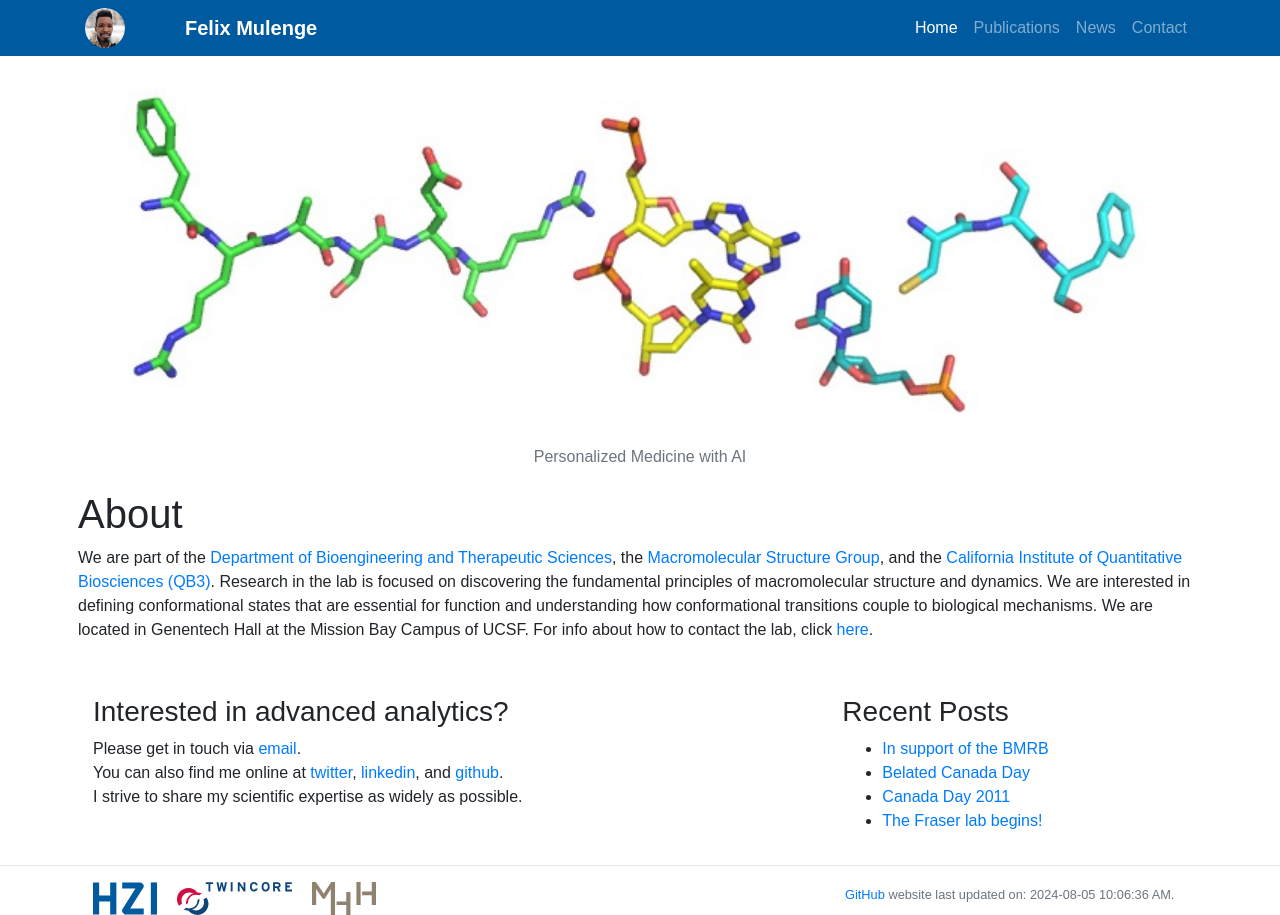
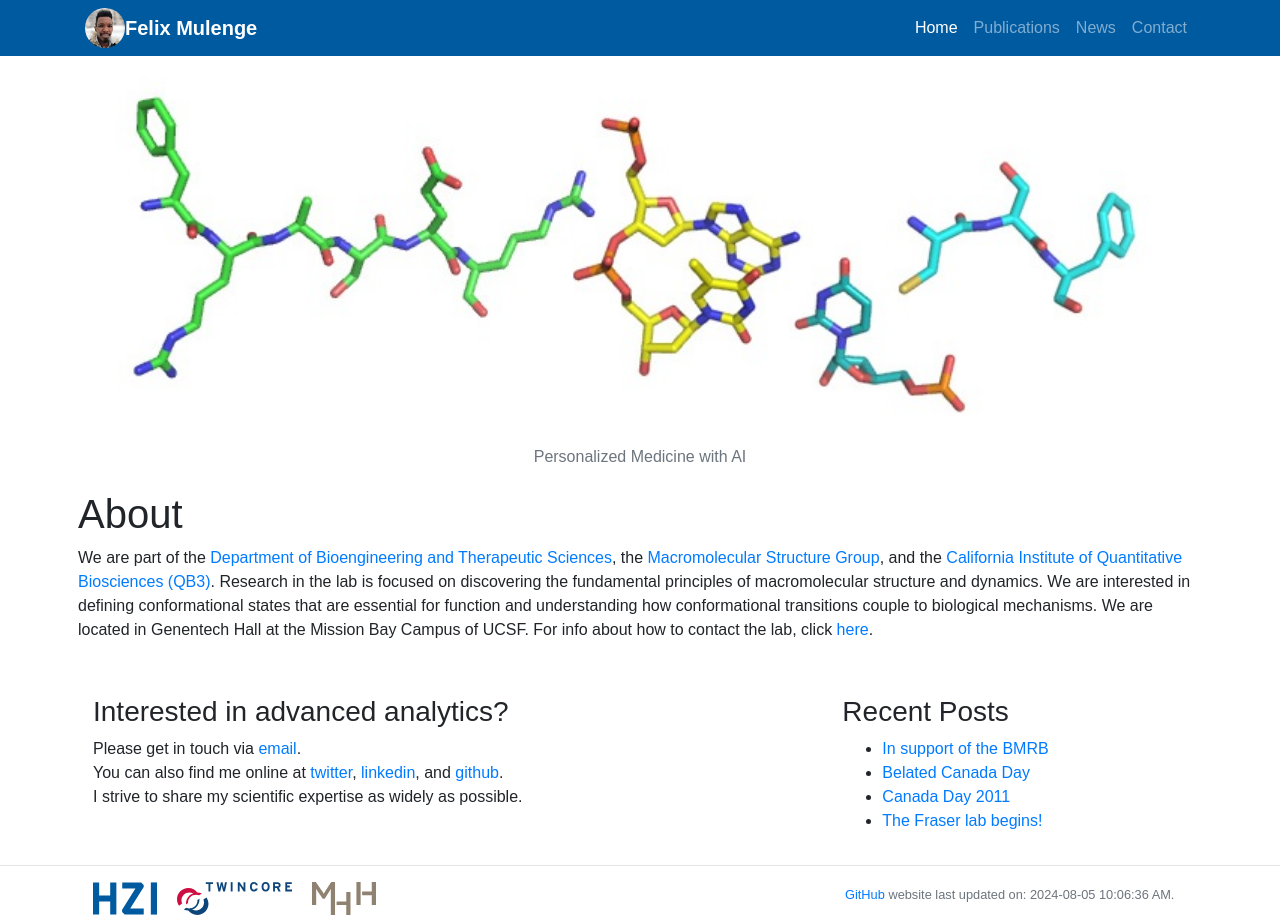
Before and after one commit to fmulenge/fmulenge.github.io, a Jekyll site: the page built from index.md, in a window 1280 px wide. Built offline with Jekyll 4.4.1, drawn with Linux system fonts in a browser that asks for light colours.

Commit message:
Update custom.css

```diff
--- a/static/css/custom.css
+++ b/static/css/custom.css
@@ -99,7 +99,7 @@ blockquote {
     position: absolute;
     width: 100%;
     text-align: left;
-    margin-left: 100px;
+    margin-left: 40px;
 }
 
 .navbar-brand img {
```
